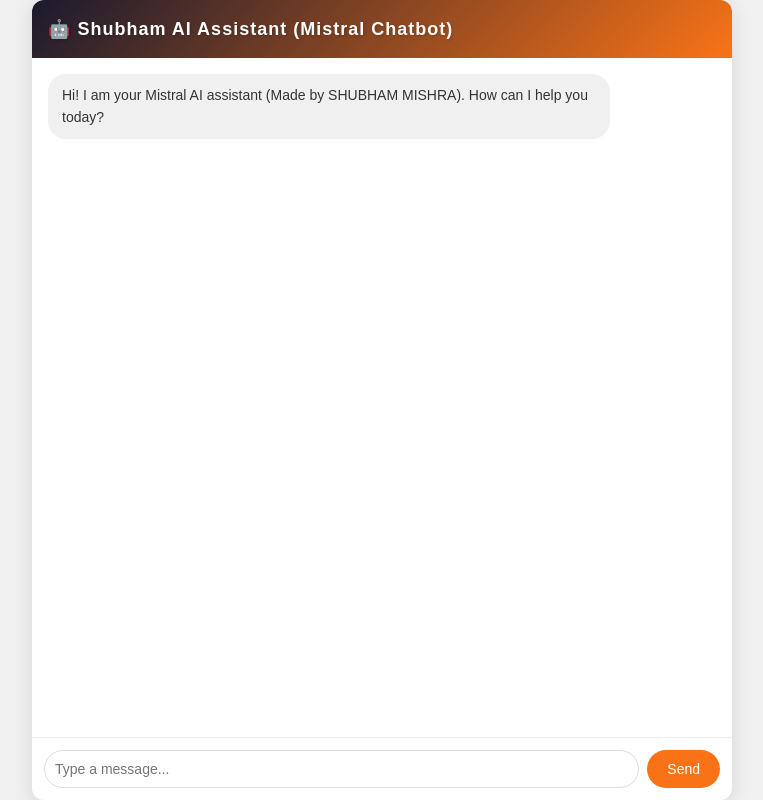
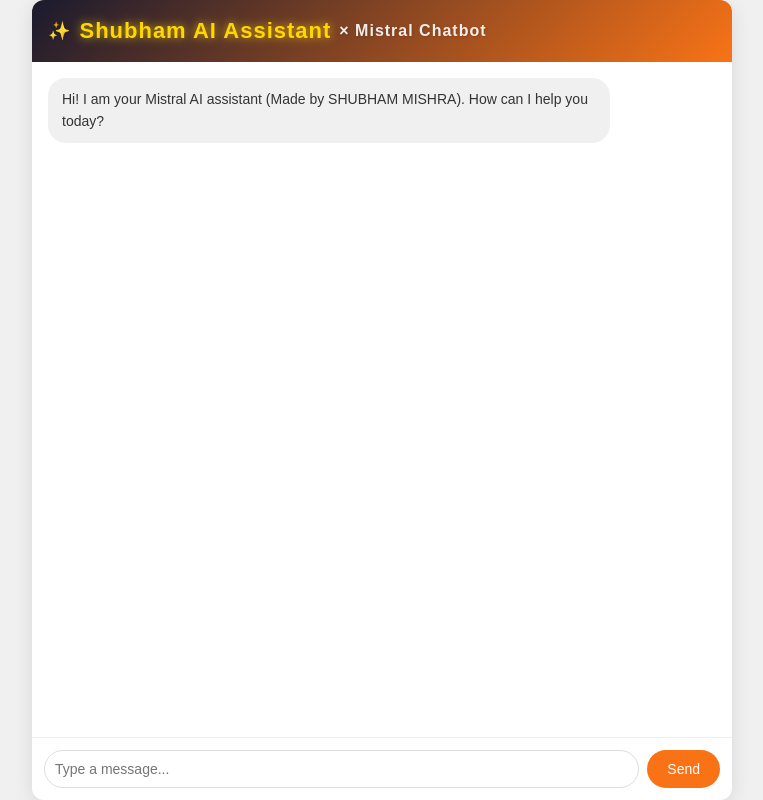
Before and after one commit to shubhamdsj/mistral-chatbot, a plain HTML site: page static/index.html in a window 1280 px wide. Shown: the whole page, without its empty margins (258-1021 px from the left). Drawn offline with nearby package versions, Linux system fonts and the light colour scheme.

Commit message:
update header gradient

```diff
--- a/static/index.html
+++ b/static/index.html
@@ -2,7 +2,7 @@
 <html lang="en">
 <head>
     <meta charset="UTF-8">
-    <title>Shubham AI Assistant (Mistral Chatbot)</title>
+    <title>Shubham AI Assistant × Mistral Chatbot</title>
     <script src="https://cdnjs.cloudflare.com/ajax/libs/marked/9.1.6/marked.min.js"></script>
     <style>
         body {
@@ -98,7 +98,7 @@
 </head>
 <body>
     <div class="chat-container">
-        <div class="chat-header">🤖 Shubham AI Assistant (Mistral Chatbot)</div>
+        <div class="chat-header">✨ <span style="color:#FFD700; font-size:22px; font-weight:900; text-shadow: 0 0 10px rgba(255,215,0,0.8);">Shubham AI Assistant</span> <span style="color:white; font-size:16px; opacity:0.9;">× Mistral Chatbot</span></div>
         <div class="chat-messages" id="messages">
             <div class="message bot-message">
                 Hi! I am your Mistral AI assistant (Made by SHUBHAM MISHRA). How can I help you today?
```
